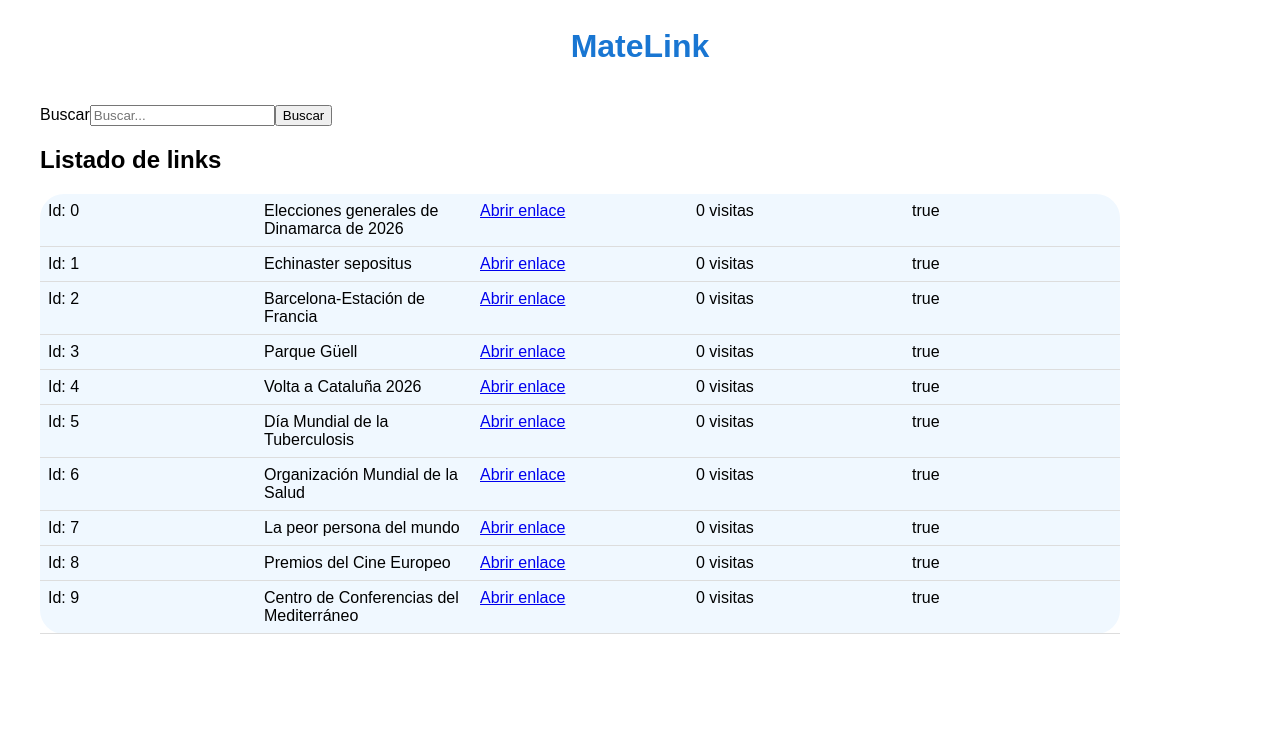
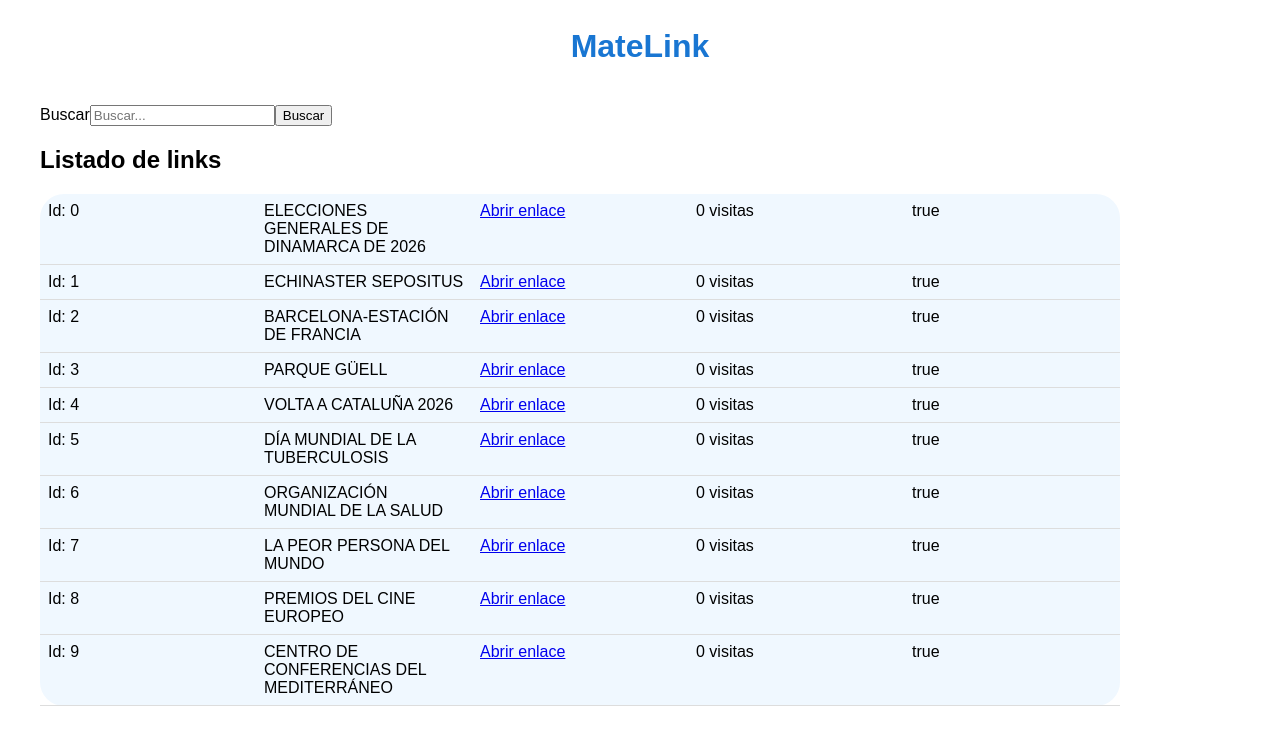
Before and after one commit to toniferrer/ioc-angular-matelink-toniferrer, an Angular app: page / in a window 1280 px wide. Shown: the top 744 px of the page. Built offline with nearby package versions, Linux system fonts and the light colour scheme.

Commit message:
Uso de ngFor, ngIf, trackById y pipe aplicado (EAC2 Actividad 3)

```diff
--- a/src/app/app.component.html
+++ b/src/app/app.component.html
@@ -3,5 +3,26 @@
     <h1>MateLink</h1>
   </header>
   <app-barra-cerca (cambio)="filtrarLinks($event)"></app-barra-cerca>
-  <app-llista-links [links]="linksFiltrados"></app-llista-links>
+
+  <!-- Estado sin elementos que mostrar en la lista -->
+  <div *ngIf="links.length === 0">
+    <p>No hay ningún Link para enseñar en estos momentos.</p>
+  </div>
+
+  <!-- Estado sin resultados -->
+  <div *ngIf="linksFiltrados.length === 0 && links.length > 0">
+    <p>No se ha encontrado ningún resultado para la búsqueda <b>{{textoActual}}</b>, prueba de nuevo.</p>
+  </div>
+
+  <!-- Estado con resultados -->
+  <div *ngIf="linksFiltrados.length > 0 && textoActual">
+    <p>{{linksFiltrados.length}} resultado para la búsqueda <b>{{textoActual}}</b></p>
+    <app-llista-links [links]="linksFiltrados"></app-llista-links>
+  </div>
+
+  <!-- Estado con elementos iniciales -->
+  <div *ngIf="links.length > 0 && !textoActual">
+    <app-llista-links [links]="linksFiltrados"></app-llista-links>
+  </div>
+
 </main>
--- a/src/app/components/llista-links/llista-links.component.html
+++ b/src/app/components/llista-links/llista-links.component.html
@@ -2,7 +2,7 @@
 <h2>Listado de links</h2>
 
 <table>
-    <tr *ngFor="let link of links">
+    <tr *ngFor="let link of links; trackBy: trackById">
         <app-tarjeta-links [links]="link">
         </app-tarjeta-links>
     </tr>
--- a/src/app/components/llista-links/llista-links.component.ts
+++ b/src/app/components/llista-links/llista-links.component.ts
@@ -14,4 +14,8 @@ import { TarjetaLinksComponent } from '../tarjeta-links/tarjeta-links.component'
 
 export class LlistaLinksComponent {
   @Input({ required: true }) links: Links[] = [];
+
+  trackById(index: number, link: Links): number {
+    return link.id;
+  }
 }
--- a/src/app/components/tarjeta-links/tarjeta-links.component.html
+++ b/src/app/components/tarjeta-links/tarjeta-links.component.html
@@ -1,5 +1,5 @@
 <td>Id: {{links.id}}</td>
-<td>{{links.titulo}}</td>
+<td>{{links.titulo | uppercase}}</td>
 <td><a href="{{links.enlace}}" target="_blank">Abrir enlace</a></td>
 <td>{{links.visitas}} visitas</td>
 <td>{{links.visible}}</td>
--- a/src/app/components/tarjeta-links/tarjeta-links.component.ts
+++ b/src/app/components/tarjeta-links/tarjeta-links.component.ts
@@ -1,10 +1,11 @@
 import { Component, Input } from '@angular/core';
 import { Links } from '../../models/links.model';
+import { UpperCasePipe } from '@angular/common';
 
 @Component({
   selector: 'app-tarjeta-links',
   standalone: true,
-  imports: [],
+  imports: [UpperCasePipe],
   templateUrl: './tarjeta-links.component.html',
   styleUrl: './tarjeta-links.component.scss'
 })
```
